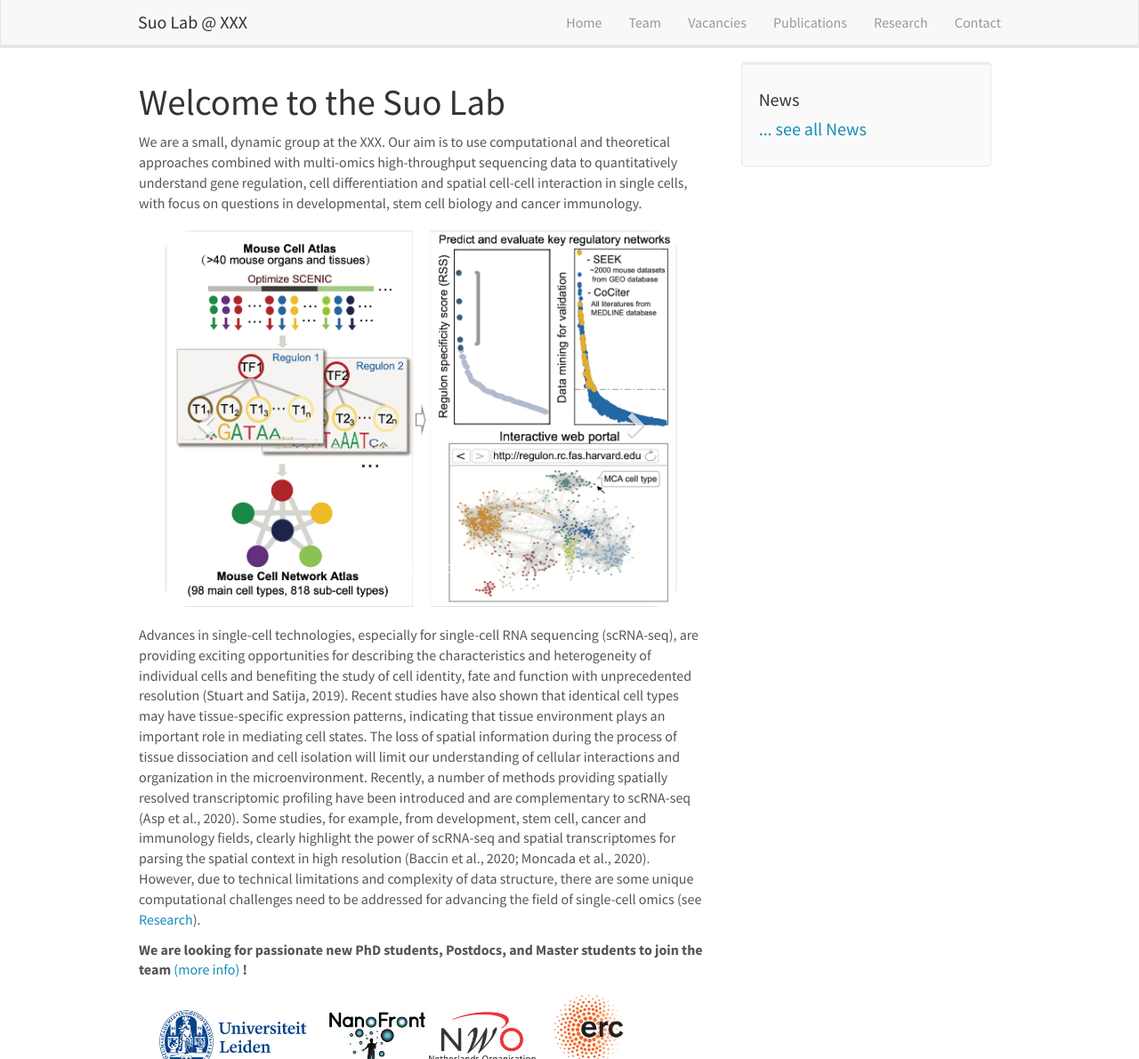
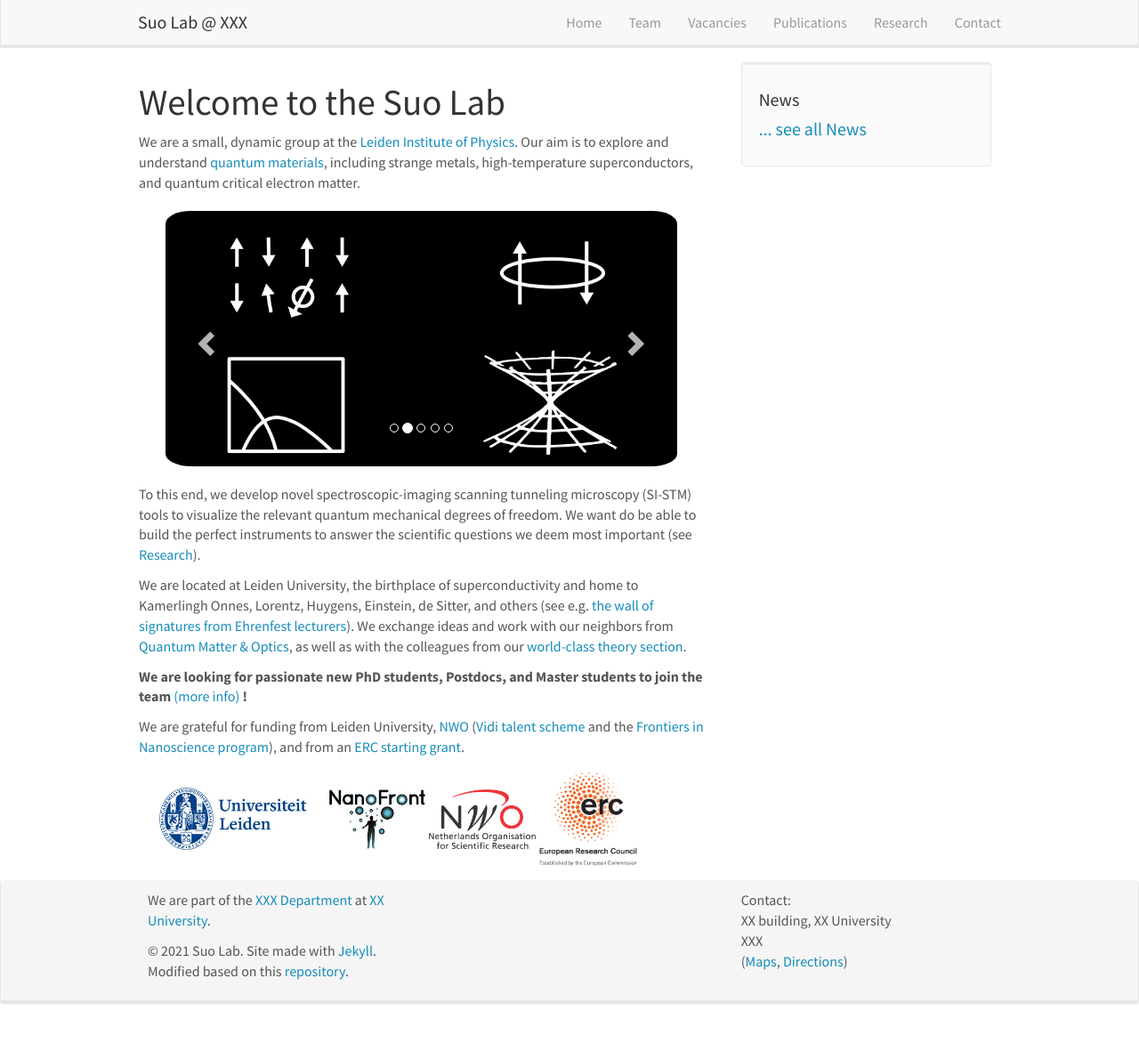
Before and after one commit to suoshengbao/suoshengbao.github.io, a Jekyll site: the page built from _pages/home.md, in a window 1280 px wide and 1190 px high. Shown: the whole window at 89% size. Built offline with Jekyll 4.4.1, drawn with Linux system fonts in a browser that asks for light colours; nearby versions of some CDN libraries.

Commit message:
Update home.md

```diff
--- a/_pages/home.md
+++ b/_pages/home.md
@@ -6,7 +6,7 @@
 permalink: /
 ---
 
-We are a small, dynamic group at the XXX. Our aim is to use computational and theoretical approaches combined with multi-omics high-throughput sequencing data to quantitatively understand gene regulation, cell differentiation and spatial cell-cell interaction in single cells, with focus on questions in developmental, stem cell biology and cancer immunology.
+We are a small, dynamic group at the [Leiden Institute of Physics](http://www.physics.leidenuniv.nl). Our aim is to explore and understand [quantum materials](http://condensedconcepts.blogspot.nl/2013/05/what-is-quantum-matter.html), including strange metals, high-temperature superconductors, and quantum critical electron matter.
 
 
 <div markdown="0" id="carousel" class="carousel slide" data-ride="carousel" data-interval="5000" data-pause="hover" >
@@ -21,17 +21,21 @@
 
     <!-- Items -->
     <div class="carousel-inner" markdown="0">
+
         <div class="item active">
-            <img src="{{ site.url }}{{ site.baseurl }}/images/homepage/colitis.png" alt="Slide 1" />
+            <img src="{{ site.url }}{{ site.baseurl }}/images/slider7001400/cake_web.jpg" alt="Slide 1" />
         </div>
         <div class="item">
-            <img src="{{ site.url }}{{ site.baseurl }}/images/homepage/MCNA.png" alt="Slide 2" />
+            <img src="{{ site.url }}{{ site.baseurl }}/images/slider7001400/logos.jpg" alt="Slide 2" />
         </div>
         <div class="item">
-            <img src="{{ site.url }}{{ site.baseurl }}/images/homepage/spatial.png" alt="Slide 3" />
+            <img src="{{ site.url }}{{ site.baseurl }}/images/slider7001400/Group2015_red.jpg" alt="Slide 3" />
         </div>
         <div class="item">
-            <img src="{{ site.url }}{{ site.baseurl }}/images/homepage/PTMs.png" alt="Slide 4" />
+            <img src="{{ site.url }}{{ site.baseurl }}/images/slider7001400/FabSCAU.jpg" alt="Slide 4" />
+        </div>
+        <div class="item">
+            <img src="{{ site.url }}{{ site.baseurl }}/images/slider7001400/tamagochi.jpg" alt="Slide 5" />
         </div>
     </div>
   <a class="left carousel-control" href="#carousel" role="button" data-slide="prev">
@@ -47,11 +51,14 @@
 
 
 
-Advances in single-cell technologies, especially for single-cell RNA sequencing (scRNA-seq), are providing exciting opportunities for describing the characteristics and heterogeneity of individual cells and benefiting the study of cell identity, fate and function with unprecedented resolution (Stuart and Satija, 2019). Recent studies have also shown that identical cell types may have tissue-specific expression patterns, indicating that tissue environment plays an important role in mediating cell states. The loss of spatial information during the process of tissue dissociation and cell isolation will limit our understanding of cellular interactions and organization in the microenvironment. Recently, a number of methods providing spatially resolved transcriptomic profiling have been introduced and are complementary to scRNA-seq (Asp et al., 2020). Some studies, for example, from development, stem cell, cancer and immunology fields, clearly highlight the power of scRNA-seq and spatial transcriptomes for parsing the spatial context in high resolution (Baccin et al., 2020; Moncada et al., 2020). However, due to technical limitations and complexity of data structure, there are some unique computational challenges need to be addressed for advancing the field of single-cell omics (see [Research](research)).
+To this end, we develop novel spectroscopic-imaging scanning tunneling microscopy (SI-STM) tools to visualize the relevant quantum mechanical degrees of freedom. We want do be able to build the perfect instruments to answer the  scientific questions we deem most important (see [Research](research)).
 
+We are located at Leiden University, the birthplace of superconductivity and home to Kamerlingh Onnes, Lorentz, Huygens, Einstein, de Sitter, and others (see e.g. [the wall of signatures from Ehrenfest lecturers](https://www.lorentz.leidenuniv.nl/history/colloquium/muur_heel.html)). We exchange ideas and work with our neighbors from [Quantum Matter & Optics](http://www.physics.leidenuniv.nl/qo-home), as well as with the colleagues from our [world-class theory section](https://www.lorentz.leidenuniv.nl).
 
  **We are  looking for passionate new PhD students, Postdocs, and Master students to join the team** [(more info)]({{ site.url }}{{ site.baseurl }}/vacancies) **!**
 
+
+We are grateful for funding from Leiden University, [NWO](www.nwo.nl) ([Vidi talent scheme](http://www.nwo.nl/en/research-and-results/programmes/Talent+Scheme) and the [Frontiers in Nanoscience program](https://www.universiteitleiden.nl/en/research/research-projects/science/frontiers-of-nanoscience-nanofront)), and from an [ERC starting grant](https://erc.europa.eu/funding/starting-grants).
 
 <figure class="fourth">
   <img src="{{ site.url }}{{ site.baseurl }}/images/logopic/Logo_Leiden.jpg" style="width: 210px">
```
